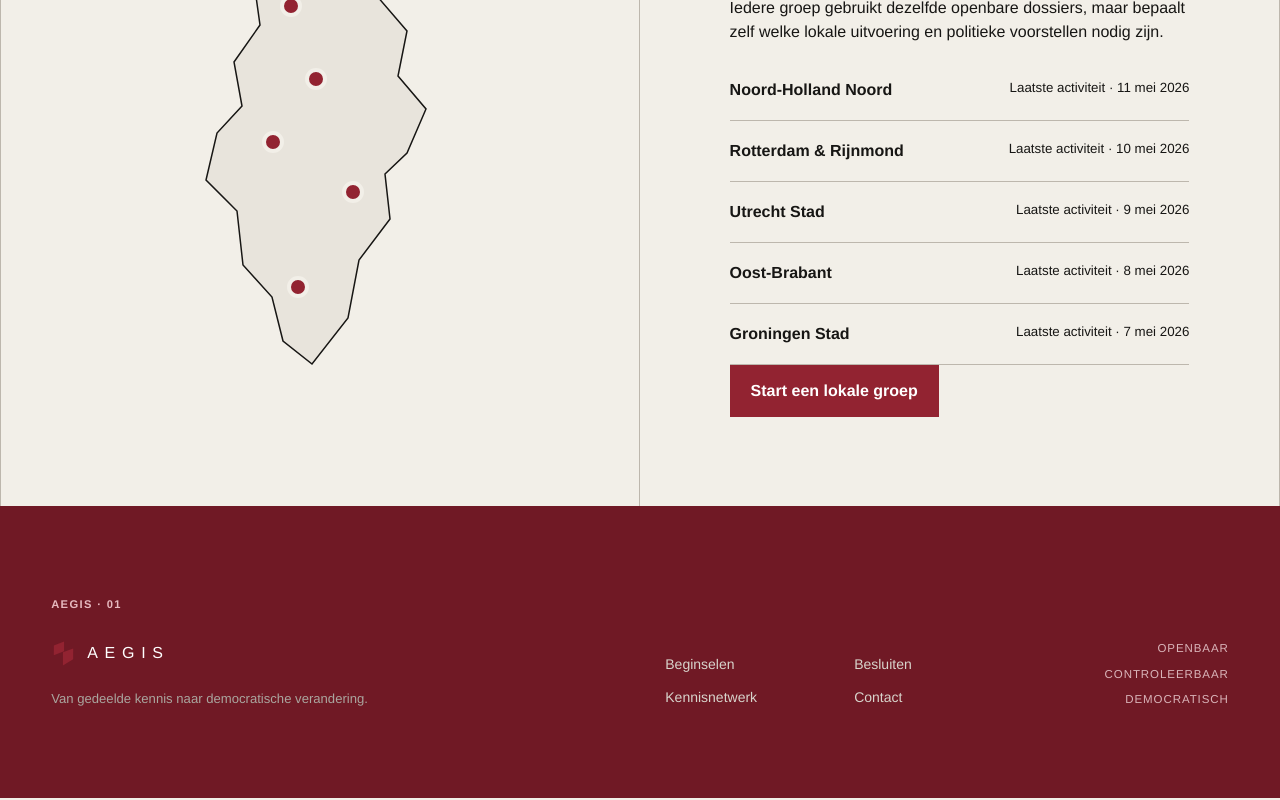
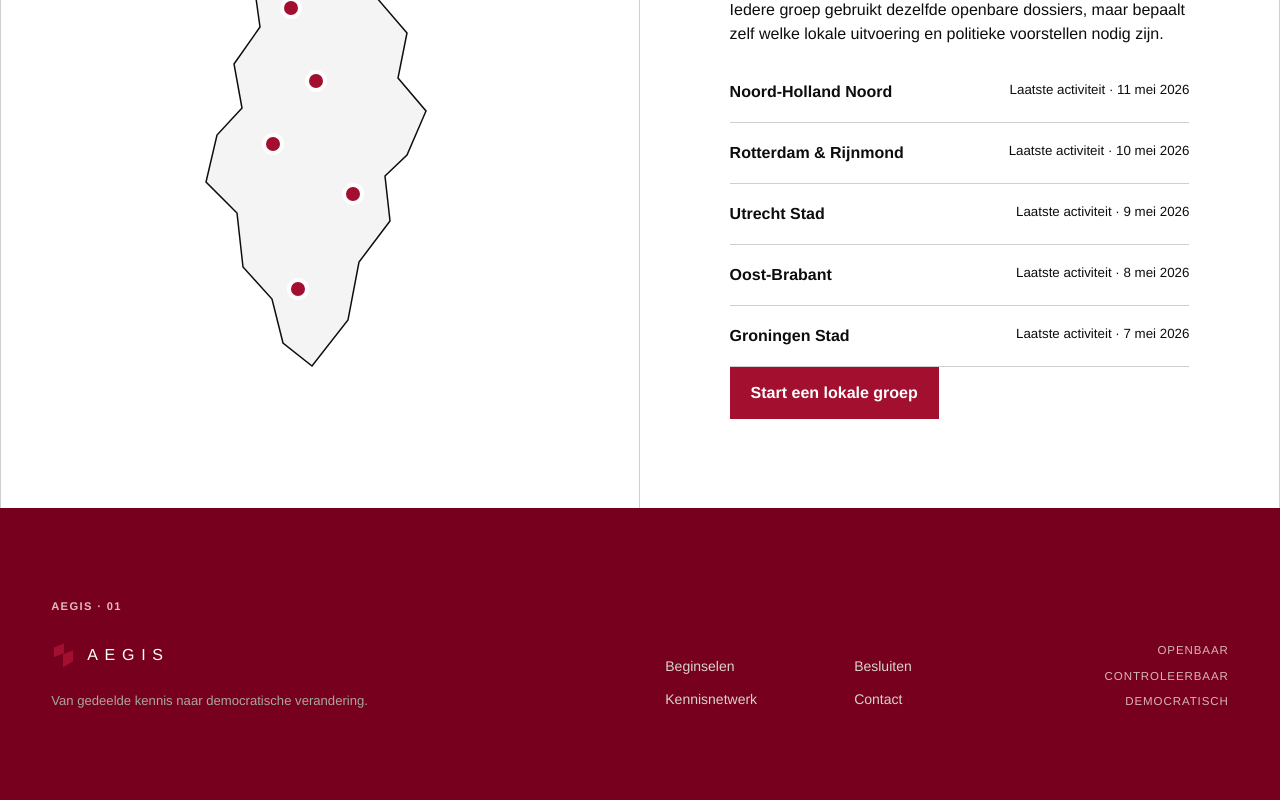
Before and after one commit to Esmeevanleeuwen/aegis, a Next.js app: page /lokaal in a window 1280 px wide. Shown: the part 1072-1872 px from the top of the page. Built offline with nearby package versions, Linux system fonts and the light colour scheme.

Commit message:
Replace cream palette with sharp white system

```diff
--- a/app/globals.css
+++ b/app/globals.css
@@ -1,13 +1,13 @@
 :root {
-  --paper: #f2efe8;
-  --paper-light: #faf8f3;
-  --ink: #171614;
-  --muted: #625e57;
-  --line: #bdb7ad;
-  --soft-line: #dcd6cc;
-  --red: #922331;
-  --red-dark: #701925;
-  --red-soft: #ead5d7;
+  --paper: #ffffff;
+  --paper-light: #f6f6f6;
+  --ink: #0d0d0d;
+  --muted: #585858;
+  --line: #cfcfcf;
+  --soft-line: #e8e8e8;
+  --red: #a20f2f;
+  --red-dark: #76001d;
+  --red-soft: #f5e6ea;
   --blue: #234d72;
   --green: #2f6650;
   --max: 1500px;
@@ -65,7 +65,7 @@ a {
 
 .site-header {
   align-items: center;
-  background: rgba(245, 243, 238, 0.96);
+  background: rgba(255, 255, 255, 0.97);
   border-bottom: 1px solid var(--line);
   display: flex;
   height: 76px;
@@ -1093,7 +1093,7 @@ h3 {
 }
 
 .local-map path {
-  fill: #e8e4dc;
+  fill: #f4f4f4;
   stroke: var(--ink);
   stroke-width: 1.5;
 }
@@ -1239,7 +1239,7 @@ h3 {
 
 .document-reader {
   padding: clamp(72px, 9vw, 132px) clamp(20px, 4vw, 56px);
-  background: #ecece8;
+  background: #f3f3f3;
   border-top: 1px solid var(--line);
   scroll-margin-top: 92px;
 }
@@ -1432,7 +1432,7 @@ h3 {
 .document-reader__pages {
   min-width: 0;
   padding: clamp(28px, 5vw, 72px);
-  background: #deded9;
+  background: #e9e9e9;
 }
 
 .document-reader__page {
@@ -1721,7 +1721,8 @@ h3 {
 /* Editorial system — September 2026 */
 
 body {
-  background-image: linear-gradient(90deg, transparent 0, transparent calc(100% - 1px), rgba(23, 22, 20, 0.025) calc(100% - 1px));
+  background: #ffffff;
+  background-image: none;
   color: var(--ink);
 }
 
@@ -1749,7 +1750,8 @@ h3 {
 }
 
 .site-header {
-  height: 66px;
+  border-bottom-color: var(--ink);
+  height: 68px;
   padding-inline: clamp(20px, 3vw, 46px);
 }
 
@@ -1802,7 +1804,8 @@ h3 {
 }
 
 .home-brand {
-  padding: clamp(34px, 5vw, 66px) clamp(24px, 4vw, 64px) 34px;
+  background: #ffffff;
+  padding: clamp(30px, 4vw, 54px) clamp(24px, 4vw, 64px) 28px;
 }
 
 .home-brand__rail,
@@ -1832,7 +1835,7 @@ h3 {
 
 .home-brand__lockup {
   align-items: end;
-  border-bottom-width: 3px;
+  border-bottom-width: 4px;
   display: grid;
   gap: 36px;
   grid-template-columns: minmax(0, 1fr) minmax(210px, 0.32fr);
@@ -1850,9 +1853,9 @@ h3 {
 }
 
 .home-brand__lockup .brand__word {
-  font-size: clamp(3.4rem, 10.3vw, 9.7rem);
-  font-weight: 400;
-  letter-spacing: 0.28em;
+  font-size: clamp(3.2rem, 8.8vw, 8.3rem);
+  font-weight: 500;
+  letter-spacing: 0.3em;
 }
 
 .home-brand__lockup > p {
@@ -1863,12 +1866,14 @@ h3 {
 }
 
 .foundation {
-  grid-template-columns: minmax(0, 1.58fr) minmax(340px, 0.72fr);
-  min-height: 540px;
+  background: #ffffff;
+  border-bottom-color: var(--ink);
+  grid-template-columns: minmax(0, 1.66fr) minmax(340px, 0.64fr);
+  min-height: 500px;
 }
 
 .foundation .photo {
-  min-height: 540px;
+  min-height: 500px;
 }
 
 .foundation__copy {
@@ -1876,8 +1881,9 @@ h3 {
 }
 
 .foundation__copy h1 {
-  font-size: clamp(3rem, 4.6vw, 5.4rem);
-  max-width: 10ch;
+  font-size: clamp(2.65rem, 3.8vw, 4.4rem);
+  font-weight: 600;
+  max-width: 11ch;
 }
 
 .foundation__copy > p:not(.eyebrow) {
@@ -1935,12 +1941,14 @@ h3 {
 }
 
 .choice-grid a {
-  font-size: clamp(1rem, 1.3vw, 1.2rem);
-  min-height: 92px;
+  font-size: clamp(0.95rem, 1.2vw, 1.12rem);
+  font-weight: 500;
+  min-height: 82px;
 }
 
 .system-line {
-  padding: clamp(72px, 8vw, 112px) clamp(24px, 4vw, 64px);
+  background: #ffffff;
+  padding: clamp(64px, 7vw, 96px) clamp(24px, 4vw, 64px);
 }
 
 .section-kicker .eyebrow {
@@ -1948,7 +1956,7 @@ h3 {
 }
 
 .system-line__photo {
-  min-height: 510px;
+  min-height: 460px;
 }
 
 .system-line__intro {
@@ -1958,7 +1966,8 @@ h3 {
 }
 
 .system-line__intro h2 {
-  font-size: clamp(2.8rem, 4.3vw, 5rem);
+  font-size: clamp(2.5rem, 3.7vw, 4.3rem);
+  font-weight: 600;
 }
 
 .system-line__intro p {
@@ -1986,6 +1995,7 @@ h3 {
 }
 
 .current-dossiers {
+  background: #ffffff;
   padding-block: clamp(74px, 8vw, 112px);
 }
 
@@ -1995,7 +2005,8 @@ h3 {
 }
 
 .section-title {
-  font-size: clamp(2.9rem, 5vw, 5.8rem);
+  font-size: clamp(2.7rem, 4.3vw, 5rem);
+  font-weight: 600;
 }
 
 .dossier-showcase {
@@ -2004,29 +2015,41 @@ h3 {
 }
 
 .dossier-feature {
-  background: var(--red-soft);
+  background: var(--red);
   border-right: 1px solid var(--line);
   display: flex;
   flex-direction: column;
   min-height: 480px;
   padding: clamp(34px, 5vw, 70px);
+  color: #ffffff;
   transition: background-color 180ms ease, color 180ms ease;
 }
 
 .dossier-feature:hover,
 .dossier-feature:focus-visible {
-  background: var(--red);
+  background: var(--red-dark);
   color: white;
 }
 
 .dossier-feature h3 {
-  font-size: clamp(3rem, 5.5vw, 6.4rem);
+  font-size: clamp(2.8rem, 4.8vw, 5.6rem);
+  font-weight: 600;
   margin: auto 0 24px;
   max-width: 8ch;
 }
 
 .dossier-feature p {
+  color: rgba(255, 255, 255, 0.78);
   max-width: 44ch;
+}
+
+.dossier-feature .dossier-card__number,
+.dossier-feature .dossier-card__meta {
+  color: #ffffff;
+}
+
+.dossier-feature .dossier-card__meta {
+  border-top-color: rgba(255, 255, 255, 0.45);
 }
 
 .dossier-card__meta {
@@ -2087,12 +2110,14 @@ h3 {
 }
 
 .political-route__content {
+  background: #ffffff;
   border-left: 1px solid var(--line);
   padding: clamp(52px, 6vw, 90px);
 }
 
 .political-route__content h2 {
-  font-size: clamp(3rem, 5vw, 5.8rem);
+  font-size: clamp(2.7rem, 4.2vw, 4.9rem);
+  font-weight: 600;
   max-width: 10ch;
 }
 
@@ -2143,11 +2168,13 @@ h3 {
 }
 
 .home-commons__content {
+  background: #ffffff;
   padding: clamp(54px, 7vw, 104px) clamp(28px, 5vw, 76px);
 }
 
 .home-commons__content h2 {
-  font-size: clamp(3rem, 5vw, 5.8rem);
+  font-size: clamp(2.7rem, 4.2vw, 4.9rem);
+  font-weight: 600;
   max-width: 10ch;
 }
 
@@ -2184,9 +2211,9 @@ h3 {
 .home-commons__map {
   align-items: center;
   background:
-    linear-gradient(rgba(146, 35, 49, 0.055) 1px, transparent 1px),
-    linear-gradient(90deg, rgba(146, 35, 49, 0.055) 1px, transparent 1px),
-    var(--red-soft);
+    linear-gradient(rgba(13, 13, 13, 0.045) 1px, transparent 1px),
+    linear-gradient(90deg, rgba(13, 13, 13, 0.045) 1px, transparent 1px),
+    #f5f5f5;
   background-size: 42px 42px;
   border-left: 1px solid var(--line);
   display: flex;
@@ -2415,7 +2442,7 @@ h3 {
 }
 
 .local-tabs {
-  background: rgba(242, 239, 232, 0.96);
+  background: rgba(255, 255, 255, 0.97);
   padding-inline: clamp(18px, 4vw, 64px);
   position: sticky;
   scrollbar-width: thin;
@@ -2534,7 +2561,7 @@ h3 {
 }
 
 .document-reader {
-  background: #e7e3dc;
+  background: #f3f3f3;
   padding-inline: clamp(20px, 4vw, 58px);
 }
 
@@ -2595,7 +2622,7 @@ h3 {
 }
 
 .document-reader__pages {
-  background: #d9d4cc;
+  background: #e9e9e9;
 }
 
 .document-reader__page {
```
